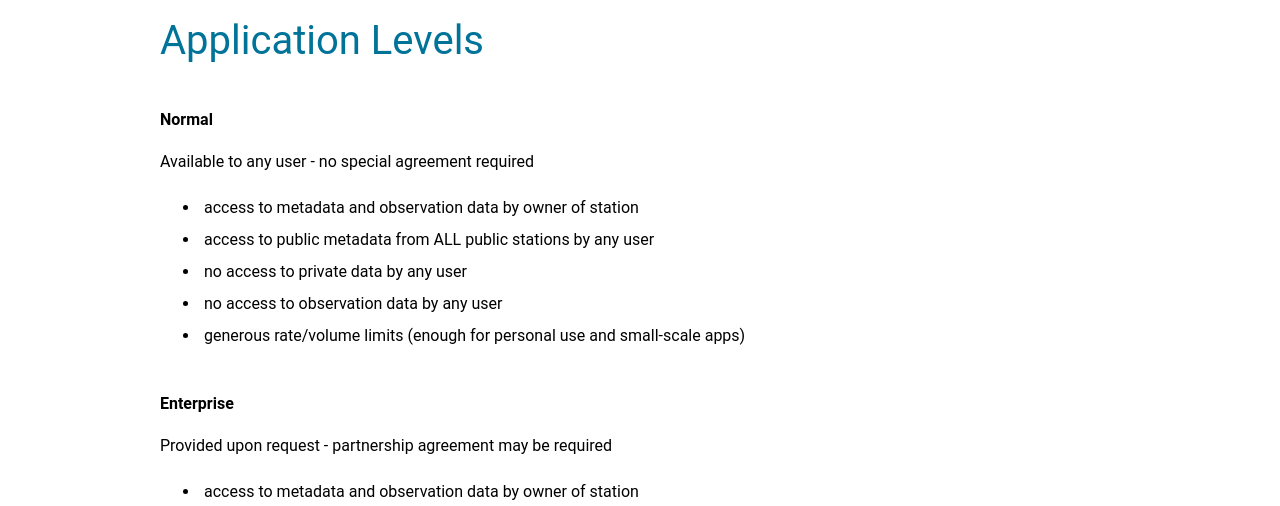
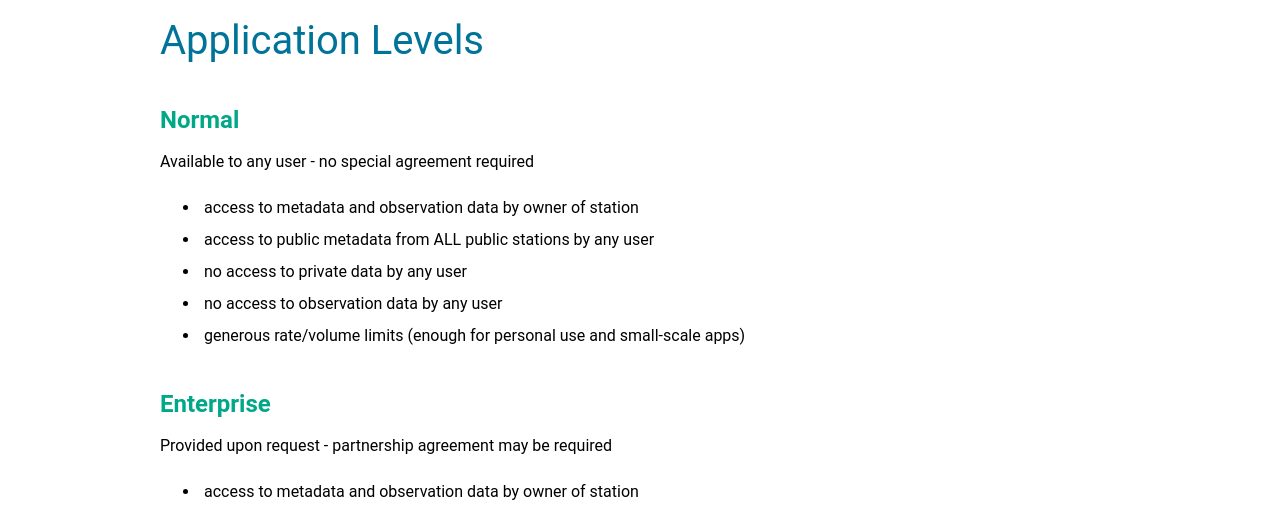
Before and after one commit to WeatherFlow/Tempest, a Jekyll site: the page built from api/remote-developer-policy.html, in a window 1280 px wide. Shown: the part 1189-1695 px from the top of the page. Built offline with Jekyll 4.4.1, drawn with Linux system fonts in a browser that asks for light colours.

Commit message:
Update base.css

```diff
--- a/css/base.css
+++ b/css/base.css
@@ -83,6 +83,12 @@ h2 {
 h2 a {
 	color: #007399;
 	text-decoration: none;
+}
+
+h3 {
+    color: #00a887;
+    margin: 25px 0 0 0;
+    font-size: 1.5em;
 }
 
 p {
```
